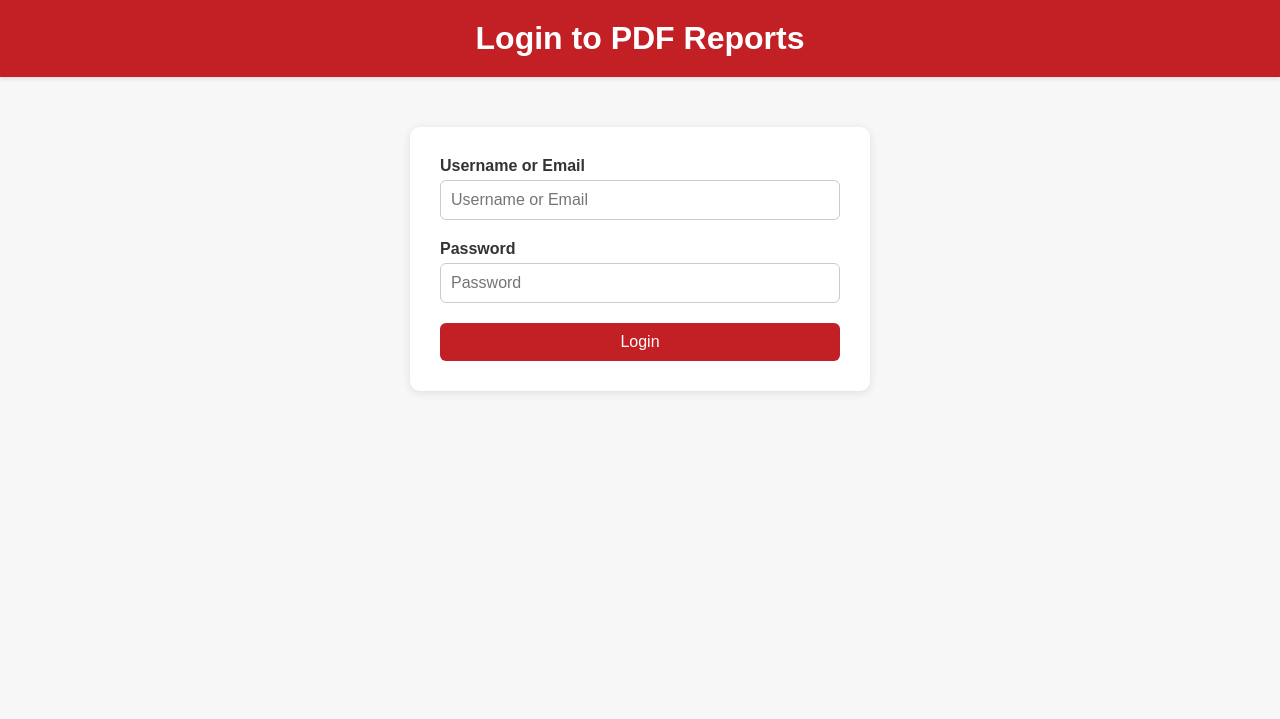
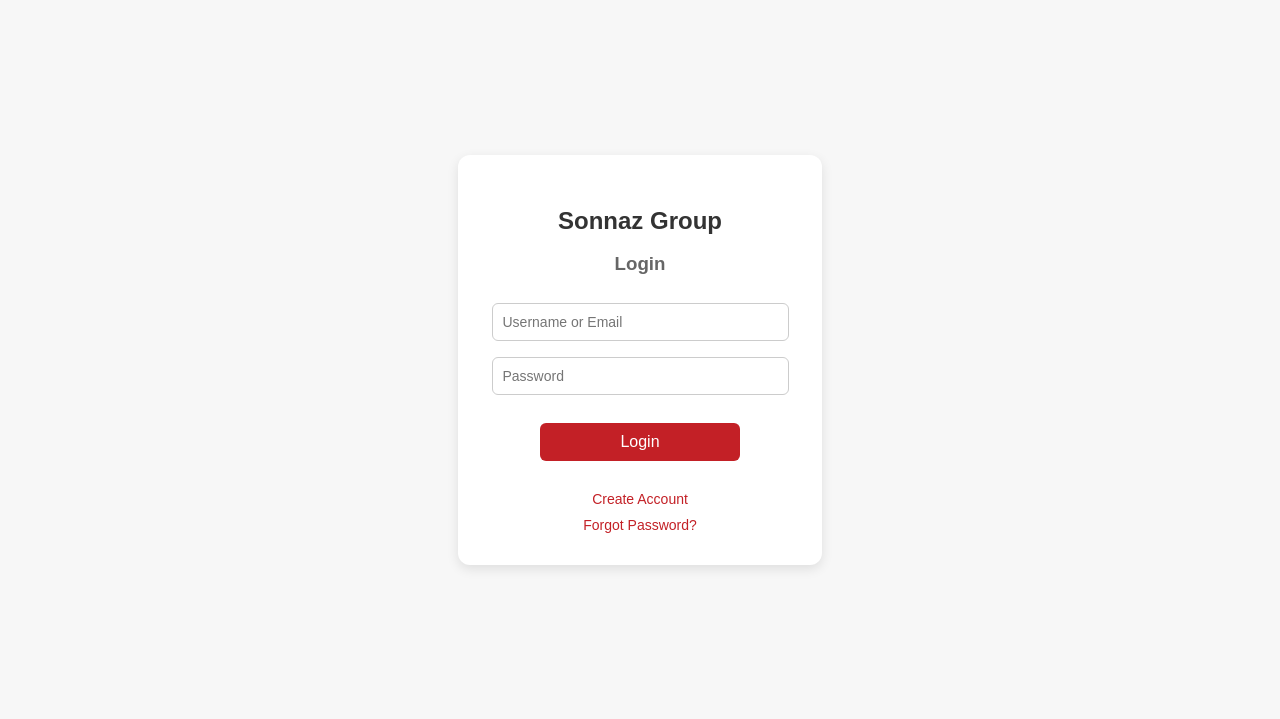
Before and after one commit to kscardinal/loto-report-generator, a FastAPI app: page /login in a window 1280 px wide. Shown: the top 719 px of the page. Run offline with FastAPI, Linux system fonts and the light colour scheme; parts of the project's set-up code (start-up, migrations or seed data) failed here and were passed over.

Commit message:
updated login page

```diff
--- /dev/null
+++ b/src/web/static/css/login.css
@@ -0,0 +1,151 @@
+body {
+    font-family: Arial, sans-serif;
+    background-color: #f7f7f7;
+    margin: 0;
+    padding: 0;
+}
+
+header {
+    background-color: #C32026;
+    color: white;
+    padding: 20px 0;
+    text-align: center;
+    box-shadow: 0 2px 4px rgba(0,0,0,0.1);
+    position: relative;
+}
+
+h1 {
+    margin: 0;
+    font-size: 2em;
+}
+
+main {
+    display: flex;
+    justify-content: center;
+    align-items: center;
+    height: calc(100vh - 80px); /* subtract header height */
+    max-width: 800px;
+    margin: 0 auto;
+    padding: 0 10px;
+}
+
+
+.login-container {
+    background: #fff;
+    padding: 2rem;
+    border-radius: 12px;
+    box-shadow: 0 4px 12px rgba(0,0,0,0.1);
+    width: 300px;
+    text-align: center;
+}
+
+.login-container h2 {
+    margin-bottom: 0rem;
+    color: #333;
+}
+
+.login-container h3 {
+    margin-bottom: 0rem;
+    color: #666666;
+}
+
+.login-container input {
+    width: 275px;
+    padding: 10px;
+    margin: 8px 0;
+    border: 1px solid #ccc;
+    border-radius: 6px;
+    font-size: 14px;
+}
+
+.login-container button {
+    width: 200px;
+    padding: 10px;
+    margin: 20px 0;
+    background: #C32026;
+    border: none;
+    color: white;
+    border-radius: 6px;
+    font-size: 16px;
+    cursor: pointer;
+}
+
+.login-container button:hover {
+    background: #A01D20;
+}
+
+.login-container a {
+    display: block;
+    margin-top: 10px;
+    font-size: 14px;
+    color: #C32026;
+    text-decoration: none;
+}
+
+.login-container a:hover {
+    text-decoration: underline;
+}
+
+.padding {
+    padding: 10px;
+}
+
+.confirm-input {
+    border: 2px solid C32026;
+    background-color: #ffecec;
+}
+
+.message {
+    color: #C32026;
+    font-size: 14px;
+    margin-top: 5px;
+}
+
+.error {
+    border-color: #C32026;
+    background-color: #ffecec;
+}
+
+.check {
+    display: none;
+    font-size: 12px;
+    text-align:  left;
+    margin: 0;
+    transition: 1s ease-in-out;
+}
+
+.entropy-container {
+    margin:  20px 5px;
+    align-items: start;
+    display: none;
+    text-align:  left;
+}
+
+.entropy-container p {
+    font-size:  12px;
+    margin: 8px 0;
+}
+
+.entropy {
+    background-color: #C32026;
+    height: 8px;
+    width: 100%;
+    border-radius: 5px;
+}
+
+.name-container {
+    display: flex;
+    gap: 10px; /* space between inputs */
+    align-items: center;
+    justify-content: center;
+}
+
+.name-container input {
+    flex: 1; /* make both inputs equal width */
+    max-width: 41%;
+    padding: 10px;
+    margin: 8px 0;
+    border: 1px solid #ccc;
+    border-radius: 6px;
+    font-size: 14px;
+}
--- a/src/web/templates/login.html
+++ b/src/web/templates/login.html
@@ -1,98 +1,30 @@
 <!DOCTYPE html>
 <html lang="en">
 <head>
-    <meta charset="UTF-8">
-    <title>Login - PDF Reports</title>
-    <style>
-        body {
-            font-family: Arial, sans-serif;
-            background-color: #f7f7f7;
-            color: #333;
-            margin: 0;
-            padding: 0;
-        }
-
-        header {
-            background-color: #C32026;
-            color: white;
-            padding: 20px 0;
-            text-align: center;
-            box-shadow: 0 2px 4px rgba(0,0,0,0.1);
-            position: relative;
-        }
-
-        h1 {
-            margin: 0;
-            font-size: 2em;
-        }
-
-        main {
-            max-width: 400px;
-            margin: 50px auto;
-            background-color: white;
-            padding: 30px;
-            border-radius: 10px;
-            box-shadow: 0 2px 10px rgba(0,0,0,0.1);
-        }
-
-        form {
-            display: flex;
-            flex-direction: column;
-        }
-
-        label {
-            margin-bottom: 5px;
-            font-weight: bold;
-        }
-
-        input[type="text"], input[type="password"] {
-            padding: 10px;
-            margin-bottom: 20px;
-            border: 1px solid #ccc;
-            border-radius: 6px;
-            font-size: 1em;
-        }
-
-        button {
-            padding: 10px;
-            background-color: #C32026;
-            color: white;
-            border: none;
-            border-radius: 6px;
-            font-size: 1em;
-            cursor: pointer;
-            transition: background-color 0.2s;
-        }
-
-        button:hover {
-            background-color: #a01b20;
-        }
-
-        .error {
-            color: red;
-            margin-bottom: 15px;
-            text-align: center;
-        }
-    </style>
+<meta charset="UTF-8">
+<title>LOTO Generator Login</title>
+<link rel="stylesheet" href="/static/css/login.css">
 </head>
 <body>
-    <header>
-        <h1>Login to PDF Reports</h1>
-    </header>
+<main>
+    {% if error %}
+        <p class="error">{{ error }}</p>
+    {% endif %}
 
-    <main>
-        {% if error %}
-            <p class="error">{{ error }}</p>
-        {% endif %}
-        <form method="post" action="/login">
-            <label for="username">Username or Email</label>
+    <div class="login-container">
+        <h2>Sonnaz Group</h2>
+        <h3>Login</h3>
+        <div class="padding"></div>
+        <form method="post" id="loginForm" action="/login">
             <input type="text" name="username" id="username" placeholder="Username or Email" required>
-
-            <label for="password">Password</label>
+            <p class="check" id ="emailCheck">❌ Invalid Email Address</p>
             <input type="password" name="password" id="password" placeholder="Password" required>
-
+            <p class="check" id ="passwordCheck">❌ Password must be 12 characters minimum</p>
             <button type="submit">Login</button>
         </form>
-    </main>
+        <a href="">Create Account</a>
+        <a href="">Forgot Password?</a>
+    </div>
+</main>
 </body>
 </html>
```
Also changed, not shown: src/web/static/js/login.js (added).
